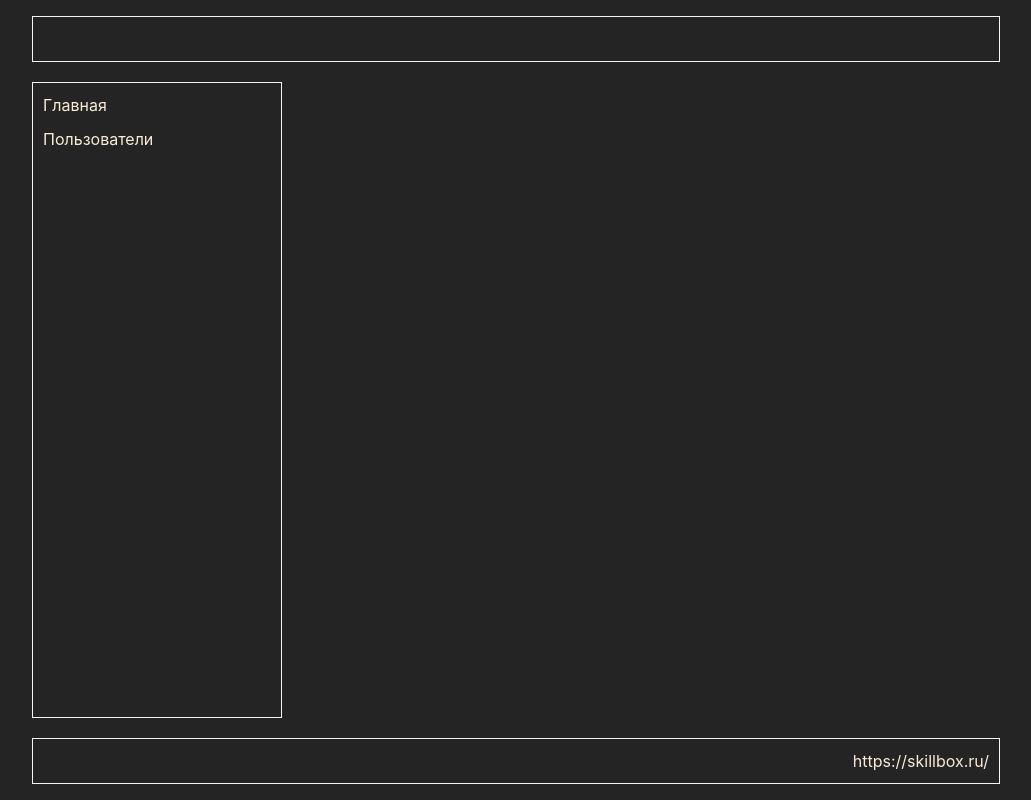
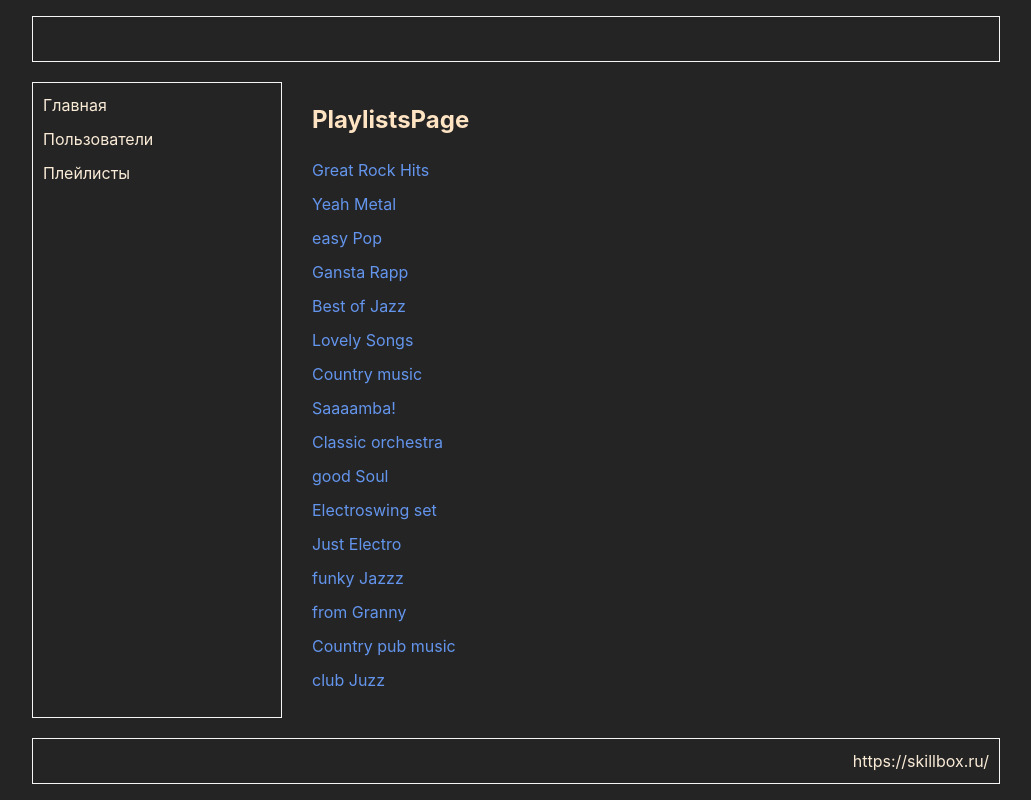
Before and after one commit to GviDoN94/routing-users-sandbox, a React (Vite) app: page /playlists in a window 1280 px wide. Shown: the whole page, without its empty margins (124-1155 px from the left). Built offline with nearby package versions, Linux system fonts and the light colour scheme.

Commit message:
The page with playlists has been created

```diff
--- a/src/App.tsx
+++ b/src/App.tsx
@@ -1,5 +1,5 @@
 import { BrowserRouter, Link, Route, Routes } from 'react-router-dom';
-import { MainPage, UsersPage, UserInfoPage } from '@/pages';
+import { MainPage, UsersPage, UserInfoPage, PlaylistsPage } from '@/pages';
 import './app.css';
 
 export function App() {
@@ -11,6 +11,7 @@ export function App() {
         <nav className="navMenu">
           <Link to={'/'}>Главная</Link>
           <Link to={'/users'}>Пользователи</Link>
+          <Link to={'/playlists'}>Плейлисты</Link>
         </nav>
 
         <main className="content">
@@ -27,6 +28,10 @@ export function App() {
               path="/users/:userId"
               element={<UserInfoPage />}
             />
+            <Route
+              path="/playlists"
+              element={<PlaylistsPage />}
+            />
           </Routes>
         </main>
       </div>
--- a/src/data/interfaces.ts
+++ b/src/data/interfaces.ts
@@ -5,6 +5,7 @@ export interface IUser {
   jobTitle: string;
   avatar: string;
   bio: string;
+  playlist?: TPlaylist;
 }
 
 interface IPlaylistFull {
--- a/src/data/users.ts
+++ b/src/data/users.ts
@@ -1,4 +1,5 @@
 import { IUser } from './interfaces';
+import { PLAYLISTS } from './playlists';
 
 export const USERS: IUser[] = [
   {
@@ -8,6 +9,7 @@ export const USERS: IUser[] = [
     jobTitle: 'Investor Optimization Executive',
     avatar: 'https://avatars.githubusercontent.com/u/14016129',
     bio: 'Mollitia eos ducimus porro. Dolore nobis quas illum aliquam animi cumque vel adipisci atque. Dolores cupiditate nulla atque atque. Sunt odit veniam perspiciatis id error. Aliquam expedita esse nisi atque sint possimus quasi.',
+    playlist: PLAYLISTS[0],
   },
   {
     id: 1,
@@ -17,6 +19,7 @@ export const USERS: IUser[] = [
     avatar:
       'https://cloudflare-ipfs.com/ipfs/Qmd3W5DuhgHirLHGVixi6V76LhCkZUz6pnFt5AJBiyvHye/avatar/494.jpg',
     bio: 'Maxime ratione repellendus voluptas esse ut dolores sapiente consequuntur exercitationem. Officiis quo autem qui laborum adipisci. Nulla odio inventore dolores accusantium culpa occaecati aperiam dolor. Reiciendis omnis unde dolores. Magnam molestiae consectetur officia unde cumque maxime. Soluta expedita expedita corporis saepe asperiores non consequatur.',
+    playlist: PLAYLISTS[1],
   },
   {
     id: 2,
@@ -33,6 +36,7 @@ export const USERS: IUser[] = [
     jobTitle: 'Investor Brand Coordinator',
     avatar: 'https://avatars.githubusercontent.com/u/30781235',
     bio: 'Deserunt dolore provident. Eos reiciendis distinctio consectetur voluptatibus nemo laborum nulla. Alias corporis rerum laudantium. Veniam ullam tempore quia. Doloremque quis expedita natus officiis perferendis.',
+    playlist: PLAYLISTS[3],
   },
   {
     id: 4,
@@ -42,6 +46,7 @@ export const USERS: IUser[] = [
     avatar:
       'https://cloudflare-ipfs.com/ipfs/Qmd3W5DuhgHirLHGVixi6V76LhCkZUz6pnFt5AJBiyvHye/avatar/1161.jpg',
     bio: 'Repellendus rerum saepe beatae laboriosam vitae dolorum quibusdam. Tempore laboriosam mollitia distinctio exercitationem eius quo quisquam tempore. Quam cum incidunt architecto. Quo alias temporibus dolores. Delectus architecto asperiores culpa facilis. Repudiandae quos pariatur sunt sed nesciunt officia doloremque.',
+    playlist: PLAYLISTS[4],
   },
   {
     id: 5,
@@ -51,6 +56,7 @@ export const USERS: IUser[] = [
     avatar:
       'https://cloudflare-ipfs.com/ipfs/Qmd3W5DuhgHirLHGVixi6V76LhCkZUz6pnFt5AJBiyvHye/avatar/973.jpg',
     bio: 'Culpa doloribus itaque quod accusantium adipisci vel qui. A quis voluptas eius molestias sequi et at rerum. Placeat veritatis vel. Quibusdam dolores expedita quod aliquam. Hic atque assumenda illo eligendi dicta ab ad. Eligendi numquam in vitae necessitatibus sequi beatae quae eius commodi. Laudantium vel est harum.',
+    playlist: PLAYLISTS[5],
   },
   {
     id: 6,
@@ -59,6 +65,7 @@ export const USERS: IUser[] = [
     jobTitle: 'Product Markets Executive',
     avatar: 'https://avatars.githubusercontent.com/u/25934373',
     bio: 'Cupiditate esse recusandae. Amet aspernatur consectetur atque vero. Aspernatur magnam dolorem culpa ipsam sequi dicta ipsum. Quos dolorum cum alias. Fuga laboriosam perspiciatis laudantium culpa atque id aperiam eaque quia. Amet a atque. Eos eaque adipisci sed ratione. Magnam repellendus quae fuga architecto praesentium ducimus libero quisquam quibusdam.',
+    playlist: PLAYLISTS[6],
   },
   {
     id: 7,
@@ -68,6 +75,7 @@ export const USERS: IUser[] = [
     avatar:
       'https://cloudflare-ipfs.com/ipfs/Qmd3W5DuhgHirLHGVixi6V76LhCkZUz6pnFt5AJBiyvHye/avatar/768.jpg',
     bio: 'Facere amet molestiae perspiciatis. Ipsa ipsam iste autem. A dicta enim corporis enim quam sunt qui unde. Fuga mollitia facilis itaque dolorum. Autem quod dicta dolore suscipit unde repellendus iste. Doloremque voluptas iste rerum quidem commodi commodi cupiditate nisi velit. Tenetur laudantium rerum iure natus sapiente voluptatem in vitae esse. Molestiae reprehenderit maiores ab soluta dolores eius expedita tenetur.',
+    playlist: PLAYLISTS[7],
   },
   {
     id: 8,
@@ -84,6 +92,7 @@ export const USERS: IUser[] = [
     jobTitle: 'Corporate Optimization Consultant',
     avatar: 'https://avatars.githubusercontent.com/u/81346347',
     bio: 'Necessitatibus asperiores harum porro quis eos reiciendis consequatur quod. Suscipit voluptate ex provident beatae asperiores blanditiis vitae laborum. Dolorum nostrum repellat vitae aliquam mollitia ducimus. Officia corrupti libero aut. Placeat odit quod magnam autem molestiae repudiandae nulla quas sunt. Voluptates veritatis nam nisi at cupiditate quisquam perspiciatis qui. Voluptates optio unde molestias odio asperiores culpa aperiam quaerat.',
+    playlist: PLAYLISTS[9],
   },
   {
     id: 10,
@@ -92,6 +101,7 @@ export const USERS: IUser[] = [
     jobTitle: 'Lead Tactics Designer',
     avatar: 'https://avatars.githubusercontent.com/u/17843806',
     bio: 'Ullam eum saepe corrupti vero exercitationem dicta repellat. Facilis culpa mollitia eaque ratione quibusdam repellat deserunt nam fuga. Accusamus ex eligendi accusantium excepturi nisi quaerat enim dolore ab. Quo voluptates dolores quaerat quod rerum cumque quos. Quaerat veritatis distinctio sed necessitatibus laudantium voluptas. Eaque recusandae earum laudantium dolorem. Ipsam provident a voluptas nam aliquam laboriosam. Voluptatem consectetur accusamus dolores nisi cum fuga dolorum commodi tempore.',
+    playlist: PLAYLISTS[10],
   },
   {
     id: 11,
@@ -101,6 +111,7 @@ export const USERS: IUser[] = [
     avatar:
       'https://cloudflare-ipfs.com/ipfs/Qmd3W5DuhgHirLHGVixi6V76LhCkZUz6pnFt5AJBiyvHye/avatar/807.jpg',
     bio: 'Reiciendis veritatis nam. Quisquam dolorum consectetur dolorum laboriosam tempora qui. Atque hic et dolor molestiae laudantium cumque. Sunt porro quis. Minima eius perferendis qui est.',
+    playlist: PLAYLISTS[11],
   },
   {
     id: 12,
@@ -117,6 +128,7 @@ export const USERS: IUser[] = [
     jobTitle: 'Corporate Implementation Liaison',
     avatar: 'https://avatars.githubusercontent.com/u/77085444',
     bio: 'Odio vel asperiores molestias perspiciatis saepe eos dolore autem. Ad sapiente provident quae. Quia hic laboriosam alias repellendus atque quisquam. Sed sequi officiis sunt excepturi. Quis iure voluptas. Dolore accusamus sit qui ullam.',
+    playlist: PLAYLISTS[13],
   },
   {
     id: 14,
@@ -134,6 +146,7 @@ export const USERS: IUser[] = [
     jobTitle: 'Direct Accountability Specialist',
     avatar: 'https://avatars.githubusercontent.com/u/5564365',
     bio: 'Tempora impedit impedit rem asperiores odit libero. Veniam minus pariatur placeat assumenda consectetur eveniet voluptates doloremque magni. Culpa blanditiis quo tempore modi molestiae iure. A atque cum tenetur adipisci id reprehenderit voluptatibus quasi porro. Porro ab dolores atque possimus tenetur provident. Modi reiciendis nesciunt sunt commodi quibusdam quis doloremque.',
+    playlist: PLAYLISTS[15],
   },
   {
     id: 16,
@@ -143,6 +156,7 @@ export const USERS: IUser[] = [
     avatar:
       'https://cloudflare-ipfs.com/ipfs/Qmd3W5DuhgHirLHGVixi6V76LhCkZUz6pnFt5AJBiyvHye/avatar/431.jpg',
     bio: 'Est explicabo voluptas laboriosam ex assumenda dolorum optio expedita. Molestias asperiores fugiat cumque. Aliquid aperiam error quia culpa. Fugiat fugiat non blanditiis eligendi mollitia provident aspernatur. Iusto fugit reiciendis beatae necessitatibus. Dignissimos neque ad laudantium sunt pariatur explicabo. Officia tenetur officiis voluptatibus similique reprehenderit architecto ullam facere. Hic laborum odio voluptatibus voluptates nostrum error.',
+    playlist: PLAYLISTS[16],
   },
   {
     id: 17,
@@ -152,6 +166,7 @@ export const USERS: IUser[] = [
     avatar:
       'https://cloudflare-ipfs.com/ipfs/Qmd3W5DuhgHirLHGVixi6V76LhCkZUz6pnFt5AJBiyvHye/avatar/422.jpg',
     bio: 'Voluptatibus vero nesciunt nulla numquam fugit repellat eligendi. Fugiat alias voluptatibus minima minima accusantium dolore consequatur odit. Vel maiores ipsum deserunt fugit fuga. Excepturi porro quis repudiandae. Architecto dignissimos deserunt eos nostrum. Officiis exercitationem consequatur enim voluptates ratione eveniet. Excepturi sunt impedit distinctio nesciunt iusto voluptatem vitae.',
+    playlist: PLAYLISTS[17],
   },
   {
     id: 18,
@@ -160,6 +175,7 @@ export const USERS: IUser[] = [
     jobTitle: 'Dynamic Response Developer',
     avatar: 'https://avatars.githubusercontent.com/u/7536834',
     bio: 'Voluptates voluptatibus nihil dolorum. Nulla officiis fugit. Repudiandae minus eum. Reiciendis recusandae maxime fuga voluptates minima. Quod alias quisquam provident.',
+    playlist: PLAYLISTS[18],
   },
   {
     id: 19,
@@ -169,5 +185,6 @@ export const USERS: IUser[] = [
     avatar:
       'https://cloudflare-ipfs.com/ipfs/Qmd3W5DuhgHirLHGVixi6V76LhCkZUz6pnFt5AJBiyvHye/avatar/389.jpg',
     bio: 'Et nulla earum. Facere minus voluptas porro consectetur quae illum odio tenetur. Sed omnis provident. Ipsam unde quia rerum excepturi corrupti suscipit aliquam. Ducimus asperiores harum error rem eligendi adipisci saepe repellat nesciunt.',
+    playlist: PLAYLISTS[19],
   },
 ];
--- /dev/null
+++ b/src/pages/PlaylistsPage/PlaylistsPage.css
@@ -0,0 +1,28 @@
+.playlistsPage {
+  color: bisque;
+}
+
+.playlists {
+  display: flex;
+  flex-direction: column;
+  gap: 10px;
+}
+
+.playlists a {
+  color: cornflowerblue;
+  cursor: pointer;
+}
+
+.playlists a:hover {
+  color: rgb(72, 111, 184);
+}
+
+.playlists button {
+  text-align: left;
+  color: cornflowerblue;
+}
+
+.playlists button:hover {
+  text-align: left;
+  color: rgb(72, 111, 184);
+}
--- /dev/null
+++ b/src/pages/PlaylistsPage/PlaylistsPage.tsx
@@ -0,0 +1,24 @@
+import { PLAYLISTS } from '@/data';
+import './PlaylistsPage.css';
+import { Link } from 'react-router-dom';
+
+export const PlaylistsPage = () => {
+  return (
+    <div className="playlistsPage">
+      <h2>PlaylistsPage</h2>
+
+      <div className="playlists">
+        {PLAYLISTS.map(({ id, name, genre }) => {
+          return genre !== 'Non Music' ? (
+            <Link
+              to={`/playlists/${id}`}
+              key={id}
+            >
+              {name}
+            </Link>
+          ) : null;
+        })}
+      </div>
+    </div>
+  );
+};
--- /dev/null
+++ b/src/pages/PlaylistsPage/index.ts
@@ -0,0 +1 @@
+export { PlaylistsPage } from './PlaylistsPage';
--- a/src/pages/index.ts
+++ b/src/pages/index.ts
@@ -1,3 +1,4 @@
 export { MainPage } from './MainPage';
 export { UsersPage } from './UsersPage';
 export { UserInfoPage } from './UserInfoPage';
+export { PlaylistsPage } from './PlaylistsPage';
```
